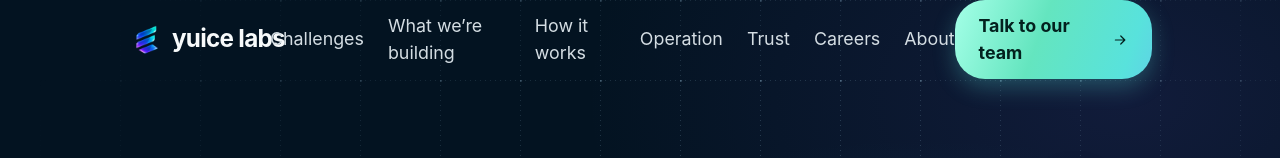
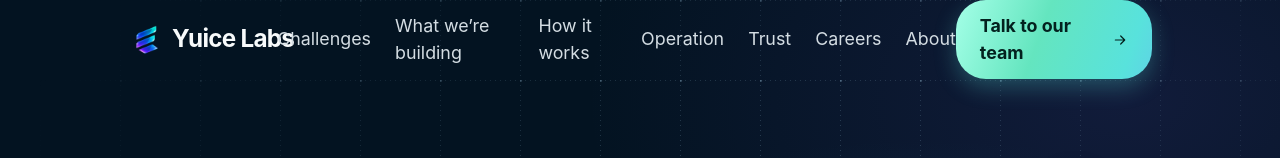
Before and after one commit to vision-world001/yuice-labs-website, a React (Vite) app: page / in a window 1280 px wide. Shown: the top 158 px of the page. Built offline with nearby package versions, Linux system fonts and the light colour scheme; no server answers.

Commit message:
changed-logo

```diff
--- a/src/components/ui/Brand.tsx
+++ b/src/components/ui/Brand.tsx
@@ -4,7 +4,7 @@ export function Brand() {
   return (
     <Link className="brand" to="/" aria-label="Yuice Labs home">
       <img className="brand-mark" src="/yuice-mark.png" alt="" />
-      <span>yuice labs</span>
+      <span>Yuice Labs</span>
     </Link>
   );
 }
```
